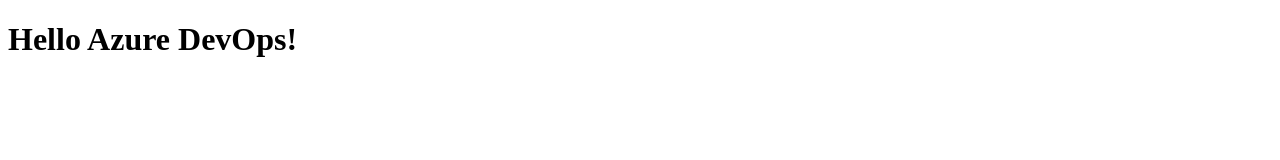
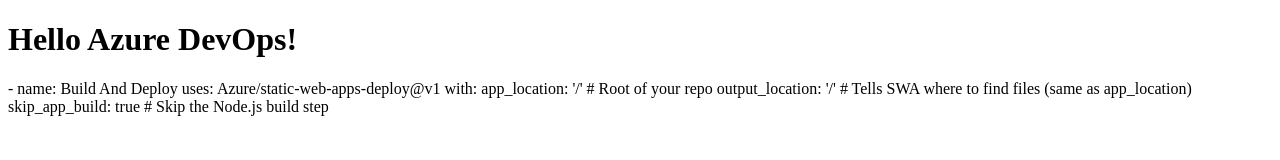
Before and after one commit to nikhilgangadhar/azure-devops-demo, a website: page index.html in a window 1280 px wide. Drawn offline with Linux system fonts and the light colour scheme.

Commit message:
Update index.html

```diff
--- a/index.html
+++ b/index.html
@@ -7,3 +7,10 @@
     <h1>Hello Azure DevOps!</h1>
 </body>
 </html>
+
+- name: Build And Deploy
+  uses: Azure/static-web-apps-deploy@v1
+  with:
+    app_location: '/'       # Root of your repo
+    output_location: '/'    # Tells SWA where to find files (same as app_location)
+    skip_app_build: true    # Skip the Node.js build step
```
